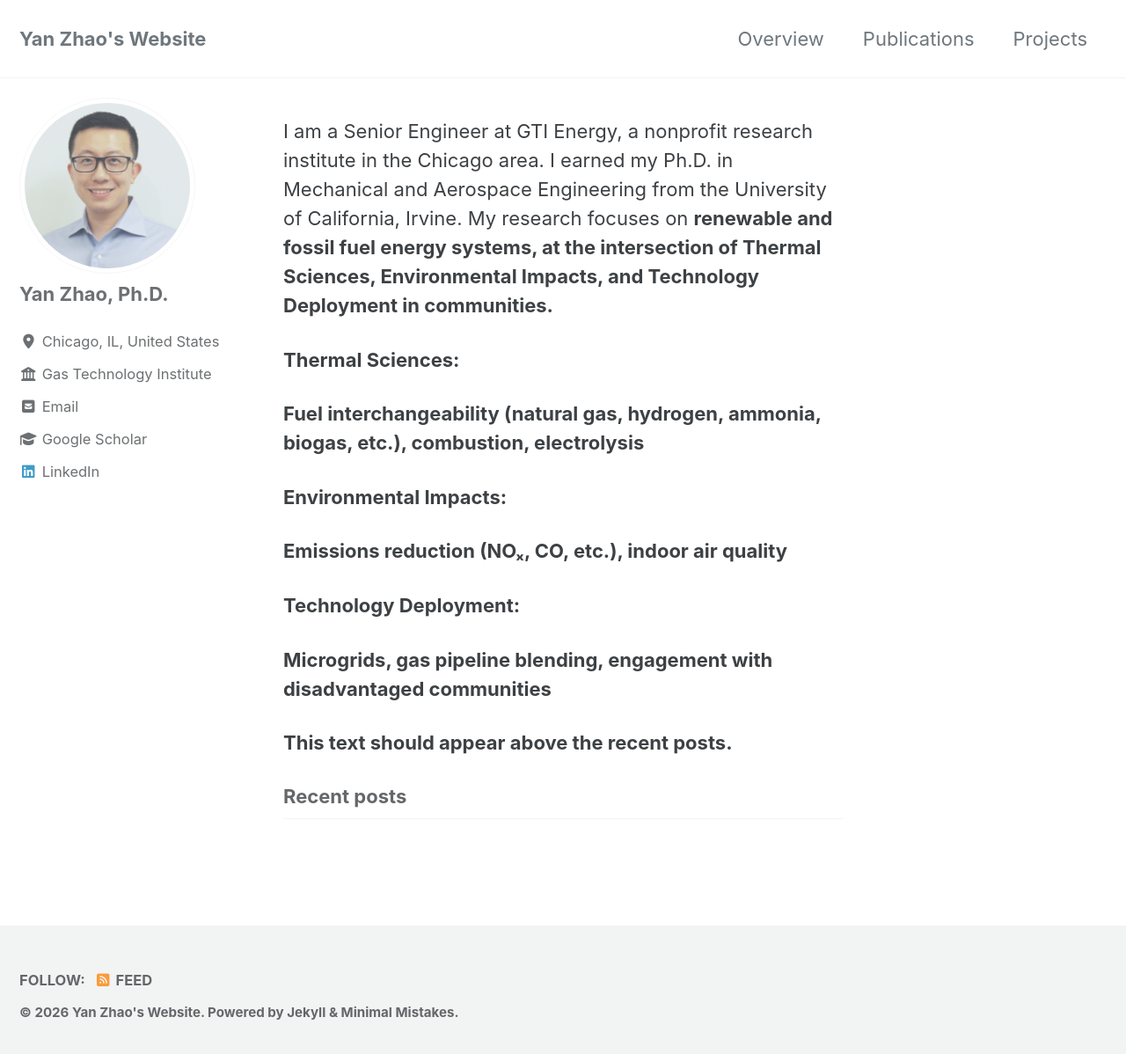
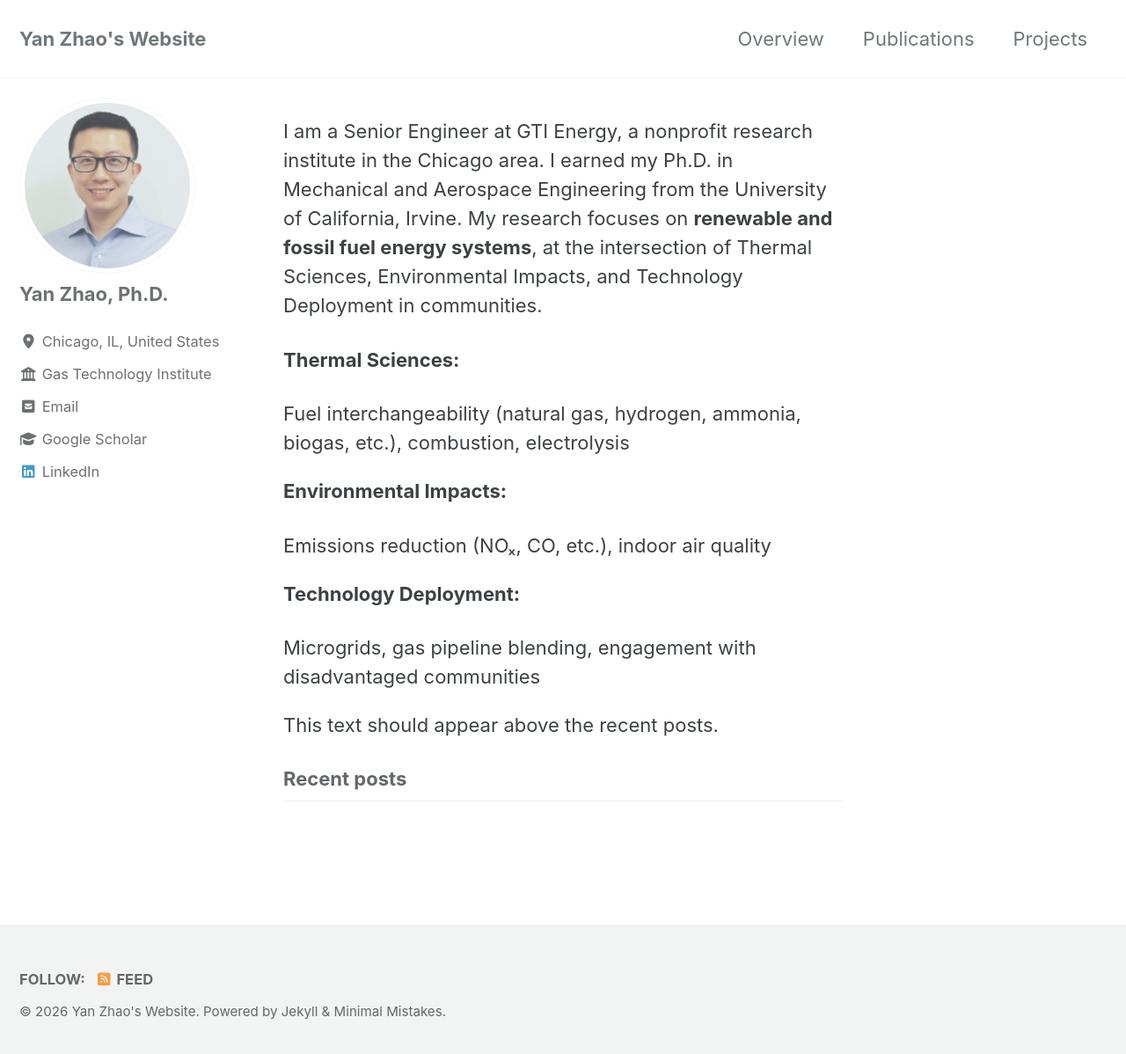
Before and after one commit to yanzhaoenergy/yanzhaoenergy.github.io, a Jekyll site: the page built from index.html, in a window 1280 px wide and 1206 px high. Shown: the top 1198 px of the window at 88% size. Built offline with Jekyll 4.4.1, drawn with Linux system fonts in a browser that asks for light colours; cached includes are drawn as plain includes; the list of posts is cut into pages by our own code.

```diff
--- a/index.html
+++ b/index.html
@@ -5,16 +5,16 @@ author_profile: true
 
 <p>I am a Senior Engineer at GTI Energy, a nonprofit research institute in the Chicago area.
 I earned my Ph.D. in Mechanical and Aerospace Engineering from the University of California, Irvine.
-My research focuses on <strong>renewable and fossil fuel energy systems<strong>, at the intersection of <strong>Thermal Sciences<strong>,
-<strong>Environmental Impacts<strong>, and <strong>Technology Deployment<strong> in communities. <p>
+My research focuses on <strong>renewable and fossil fuel energy systems</strong>, at the intersection of Thermal Sciences,
+Environmental Impacts, and Technology Deployment in communities. </p>
 
-<p><strong>Thermal Sciences:<strong><p>
-<p>Fuel interchangeability (natural gas, hydrogen, ammonia, biogas, etc.), combustion, electrolysis<p>
+<p><strong>Thermal Sciences:</strong></p>
+Fuel interchangeability (natural gas, hydrogen, ammonia, biogas, etc.), combustion, electrolysis
 
-<p><strong>Environmental Impacts:<strong><p>
+<p><strong>Environmental Impacts:</strong></p>
 Emissions reduction (NOₓ, CO, etc.), indoor air quality
 
-<p><strong>Technology Deployment:<strong><p>
-<p>Microgrids, gas pipeline blending, engagement with disadvantaged communities<p>
+<p><strong>Technology Deployment:</strong></p>
+Microgrids, gas pipeline blending, engagement with disadvantaged communities
 
 <p>This text should appear above the recent posts.</p>
```
